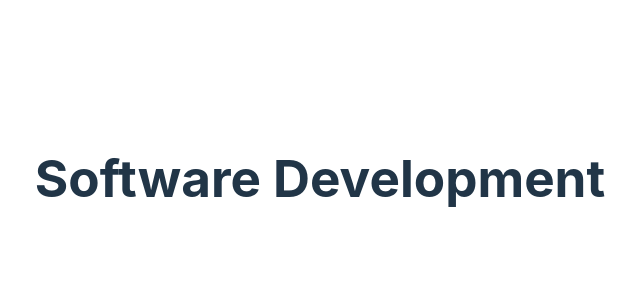
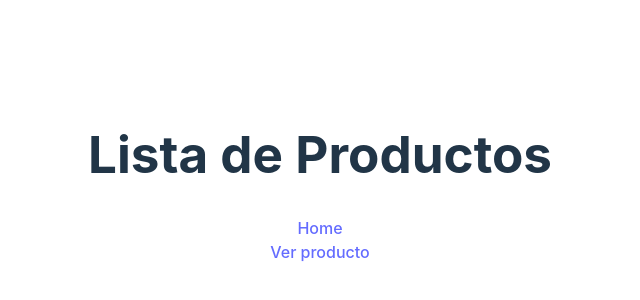
Before and after one commit to DrowAnn/React-Js, a React (Vite) app: page /products in a window 1280 px wide. Shown: the part 222-522 px from the top of the page, without its empty margins (320-960 px from the left). Built offline with nearby package versions, Linux system fonts and the light colour scheme.

Commit message:
Clase 11. Routing y Navegación

```diff
--- a/src/App.jsx
+++ b/src/App.jsx
@@ -1,10 +1,10 @@
 import "./App.css";
-import IndexView from "./components/Views/indexView.jsx";
+import AppRouting from "./components/Routing/Routing";
 
 function App() {
   return (
     <>
-      <IndexView />
+      <AppRouting />
     </>
   );
 }
--- /dev/null
+++ b/src/components/Routing/Routing.jsx
@@ -0,0 +1,18 @@
+import { BrowserRouter, Routes, Route } from "react-router-dom";
+import Home from "/src/components/Views/Home/Home ";
+import Products from "/src/components/Views/Products/Products";
+import Product from "../Views/Product/Product";
+
+const AppRouting = () => {
+  return (
+    <BrowserRouter>
+      <Routes>
+        <Route path="/" element={<Home />} />
+        <Route path="products" element={<Products />} />
+        <Route path="product/:id" element={<Product />} />
+      </Routes>
+    </BrowserRouter>
+  );
+};
+
+export default AppRouting;
--- /dev/null
+++ b/src/components/Views/Home/Home .jsx
@@ -0,0 +1,12 @@
+import { Link } from "react-router-dom";
+
+const Home = () => {
+  return (
+    <div>
+      <h1>Bienvenido al Home</h1>
+      <Link to="products">Ver lista de Productos</Link>
+    </div>
+  );
+};
+
+export default Home;
--- /dev/null
+++ b/src/components/Views/Product/Product.jsx
@@ -0,0 +1,14 @@
+import { useParams } from "react-router-dom";
+
+const Product = () => {
+  const params = useParams();
+  console.log(params);
+
+  return (
+    <div>
+      <h1>Camisa</h1>
+    </div>
+  );
+};
+
+export default Product;
--- /dev/null
+++ b/src/components/Views/Products/Products.jsx
@@ -0,0 +1,15 @@
+import { Link } from "react-router-dom";
+
+const Products = () => {
+  return (
+    <div>
+      <h1>Lista de Productos</h1>
+      <Link to="/">Home</Link>
+      <div>
+        <Link to="/product/0">Ver producto</Link>
+      </div>
+    </div>
+  );
+};
+
+export default Products;
```
